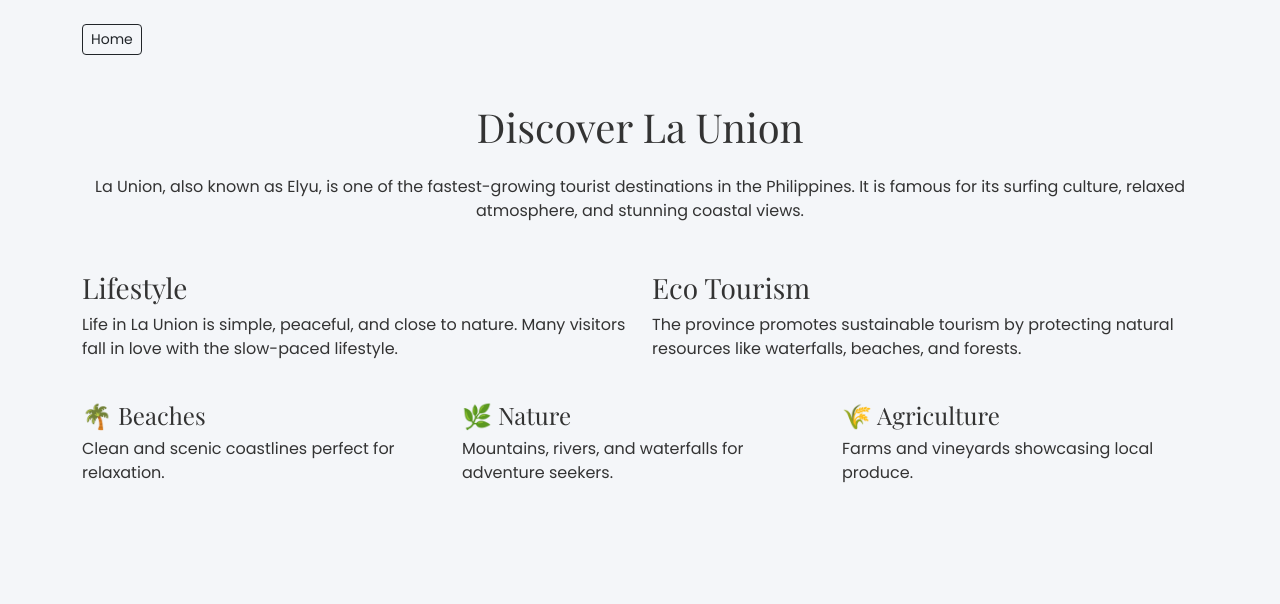
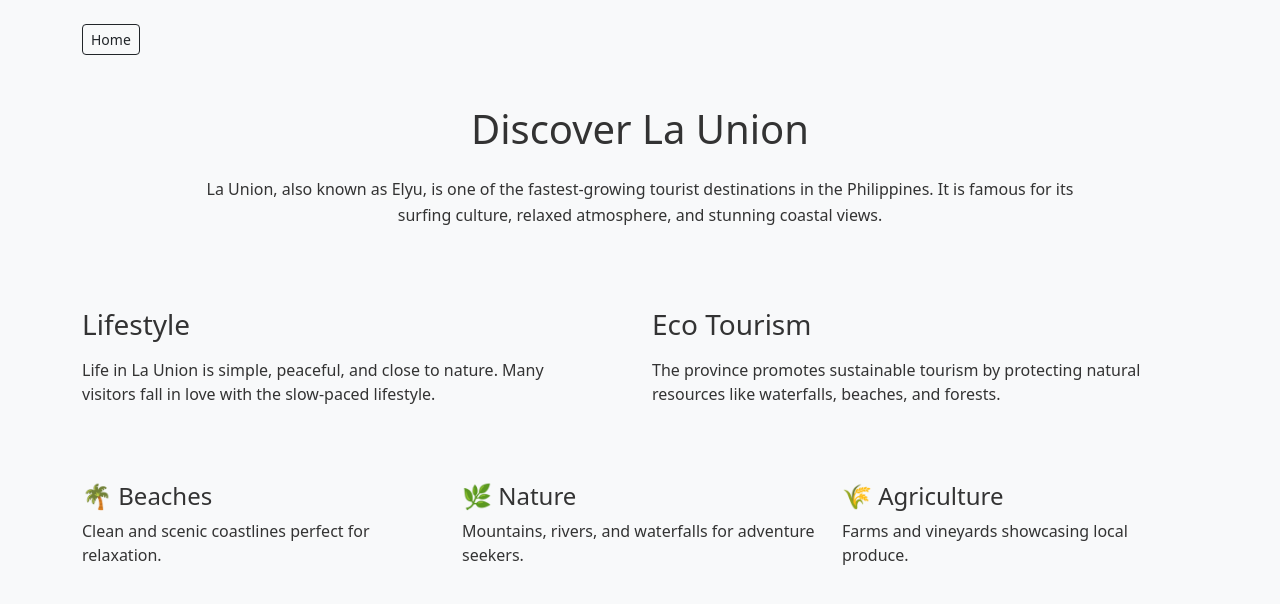
Before and after one commit to pedroriden80-source/final_project, a plain HTML site: page about.html in a window 1280 px wide. Drawn offline with nearby package versions, Linux system fonts and the light colour scheme.

Commit message:
Update about.html

```diff
--- a/about.html
+++ b/about.html
@@ -5,7 +5,15 @@
     <meta name="viewport" content="width=device-width, initial-scale=1.0">
     <title>About</title>
     <link href="https://cdn.jsdelivr.net/npm/bootstrap@5.3.0/dist/css/bootstrap.min.css" rel="stylesheet">
-<link rel="stylesheet" href="styles.css">
+    <style>
+        /* Essential CSS to match the image's specific text weight and spacing */
+        body { background-color: #f8f9fa; color: #333; }
+        .hero-p { max-width: 900px; margin: 0 auto; line-height: 1.6; }
+        h1 { font-weight: 400; margin-top: 50px; }
+        h3, h4 { font-weight: 400; }
+        .row-gap { margin-top: 80px; } /* Large gap before the Lifestyle/Eco section */
+        .feature-gap { margin-top: 60px; } /* Gap before the Beaches/Nature/Agri section */
+    </style>
 </head>
 
 <body>
@@ -13,37 +21,37 @@
     <a href="index.html" class="btn btn-outline-dark btn-sm">Home</a>
 </div>
 
-<main class="container py-5">
-<h1 class="text-center mb-4">Discover La Union</h1>
-
-<p class="text-center">
+<main class="container">
+    <div class="text-center">
+        <h1 class="mb-4">Discover La Union</h1>
+        <p class="hero-p">
             La Union, also known as Elyu, is one of the fastest-growing tourist destinations in the Philippines.
             It is famous for its surfing culture, relaxed atmosphere, and stunning coastal views.
         </p>
-
-<div class="row mt-5">
-    <div class="col-md-6">
-        <h3>Lifestyle</h3>
-        <p>Life in La Union is simple, peaceful, and close to nature. Many visitors fall in love with the slow-paced lifestyle.</p>
     </div>
 
+    <div class="row row-gap">
         <div class="col-md-6">
-        <h3>Eco Tourism</h3>
+            <h3 class="mb-3">Lifestyle</h3>
+            <p class="pe-md-5">Life in La Union is simple, peaceful, and close to nature. Many visitors fall in love with the slow-paced lifestyle.</p>
+        </div>
+        <div class="col-md-6">
+            <h3 class="mb-3">Eco Tourism</h3>
             <p>The province promotes sustainable tourism by protecting natural resources like waterfalls, beaches, and forests.</p>
         </div>
     </div>
 
-<div class="row mt-4">
+    <div class="row feature-gap pb-5">
         <div class="col-md-4">
-        <h4>🌴 Beaches</h4>
+            <h4 class="mb-2">🌴 Beaches</h4>
             <p>Clean and scenic coastlines perfect for relaxation.</p>
         </div>
         <div class="col-md-4">
-        <h4>🌿 Nature</h4>
+            <h4 class="mb-2">🌿 Nature</h4>
             <p>Mountains, rivers, and waterfalls for adventure seekers.</p>
         </div>
         <div class="col-md-4">
-        <h4>🌾 Agriculture</h4>
+            <h4 class="mb-2">🌾 Agriculture</h4>
             <p>Farms and vineyards showcasing local produce.</p>
         </div>
     </div>
```
Lines whose indentation alone changed are shown as unchanged.
